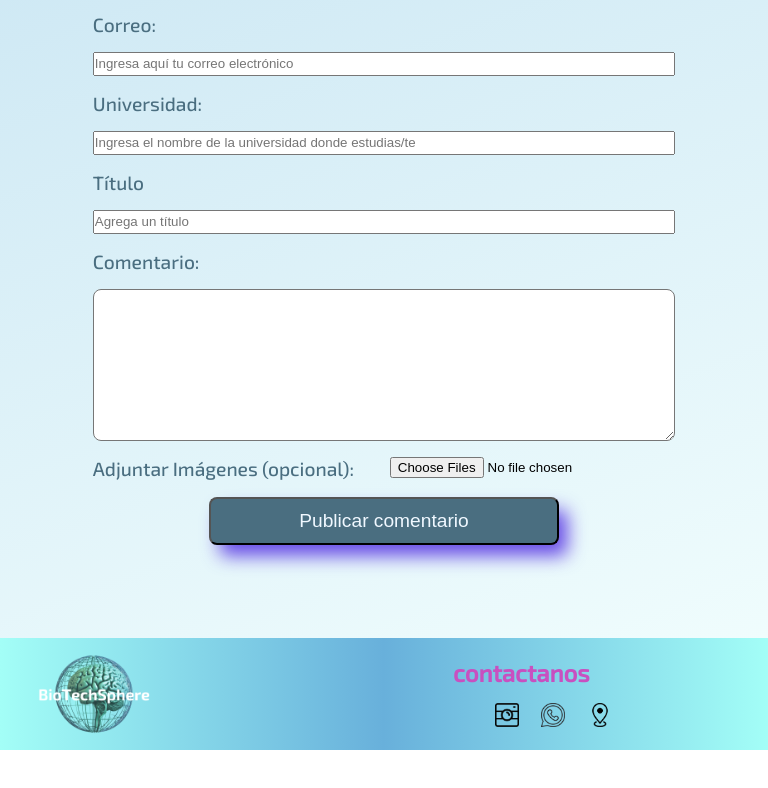
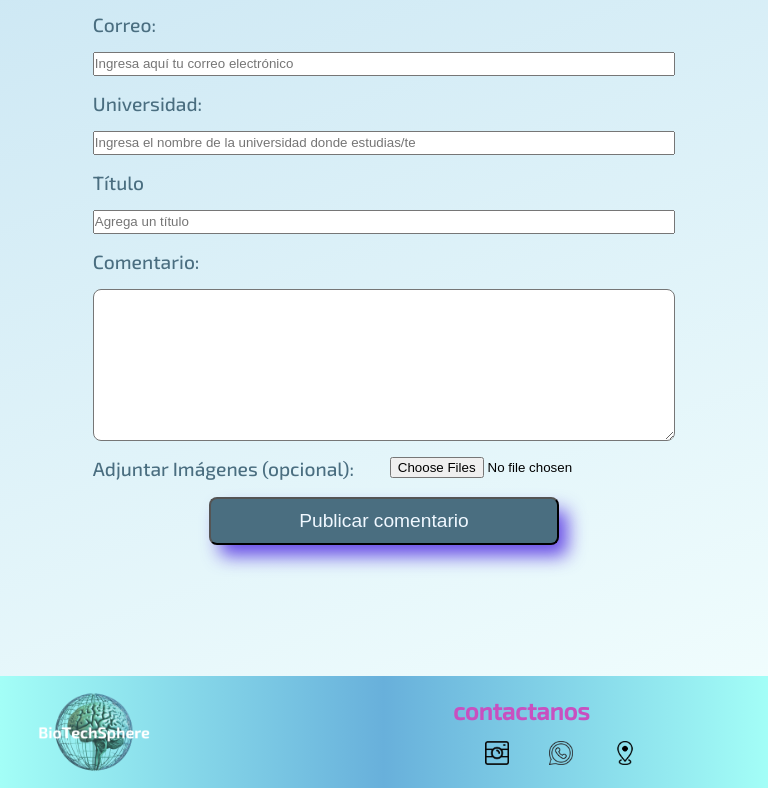
Before and after one commit to SharomBromberg/proyecto_integrador, a plain HTML site: page index.html in a window 768 px wide. Shown: the part 5261-6049 px from the top of the page. Before the commit the page ends 6011 px from the top, so only its background shows below. Drawn offline with Linux system fonts and the light colour scheme.

Commit message:
footer fixed

```diff
--- a/assets/mediaqueries.css
+++ b/assets/mediaqueries.css
@@ -412,14 +412,11 @@
       display: flex;
       list-style: none;
       gap: 1rem;
-      margin-left: 2%;
+
 
       ul {
         display: flex;
-        place-content: center;
-        width: 100%;
         gap: 1rem;
-        margin: 0 20%;
 
         li {
           .network {
@@ -859,6 +856,7 @@
         width: 100%;
         gap: 1rem;
         margin: 0 20%;
+        margin-left: none;
 
         li {
           .network {
@@ -1201,6 +1199,7 @@
       ul {
         place-content: center;
         width: 100%;
+        margin-left: none;
 
         li {
           display: flex;
--- a/assets/style.css
+++ b/assets/style.css
@@ -470,6 +470,7 @@ footer {
   align-items: center;
   overflow: hidden;
   padding: 0 10%;
+  margin-top: 5%;
   gap: 1rem;
 
   .logo {
@@ -488,6 +489,7 @@ footer {
     ul {
       place-content: center;
       width: 100%;
+      margin-left: 2rem;
 
       li {
         display: flex;
```
